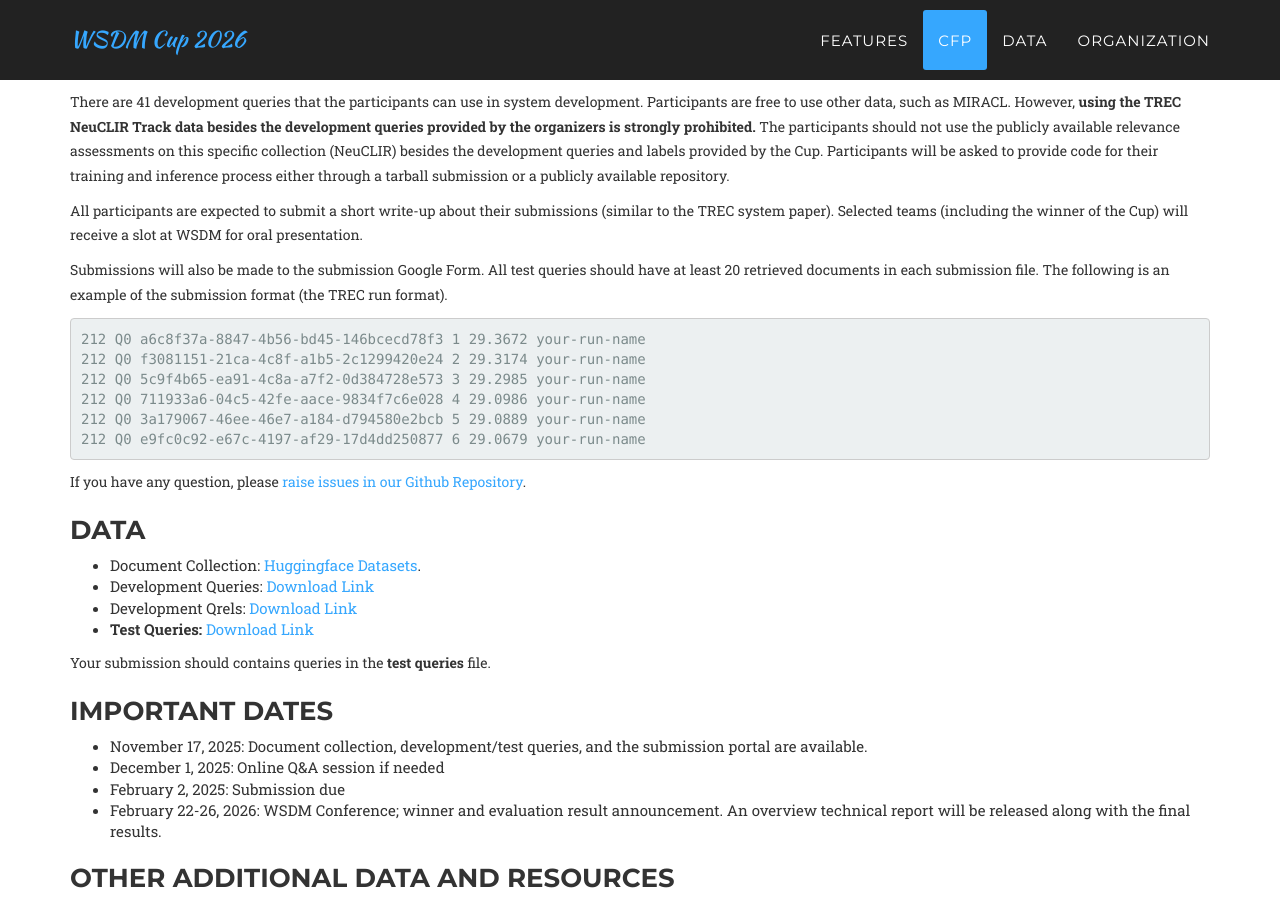
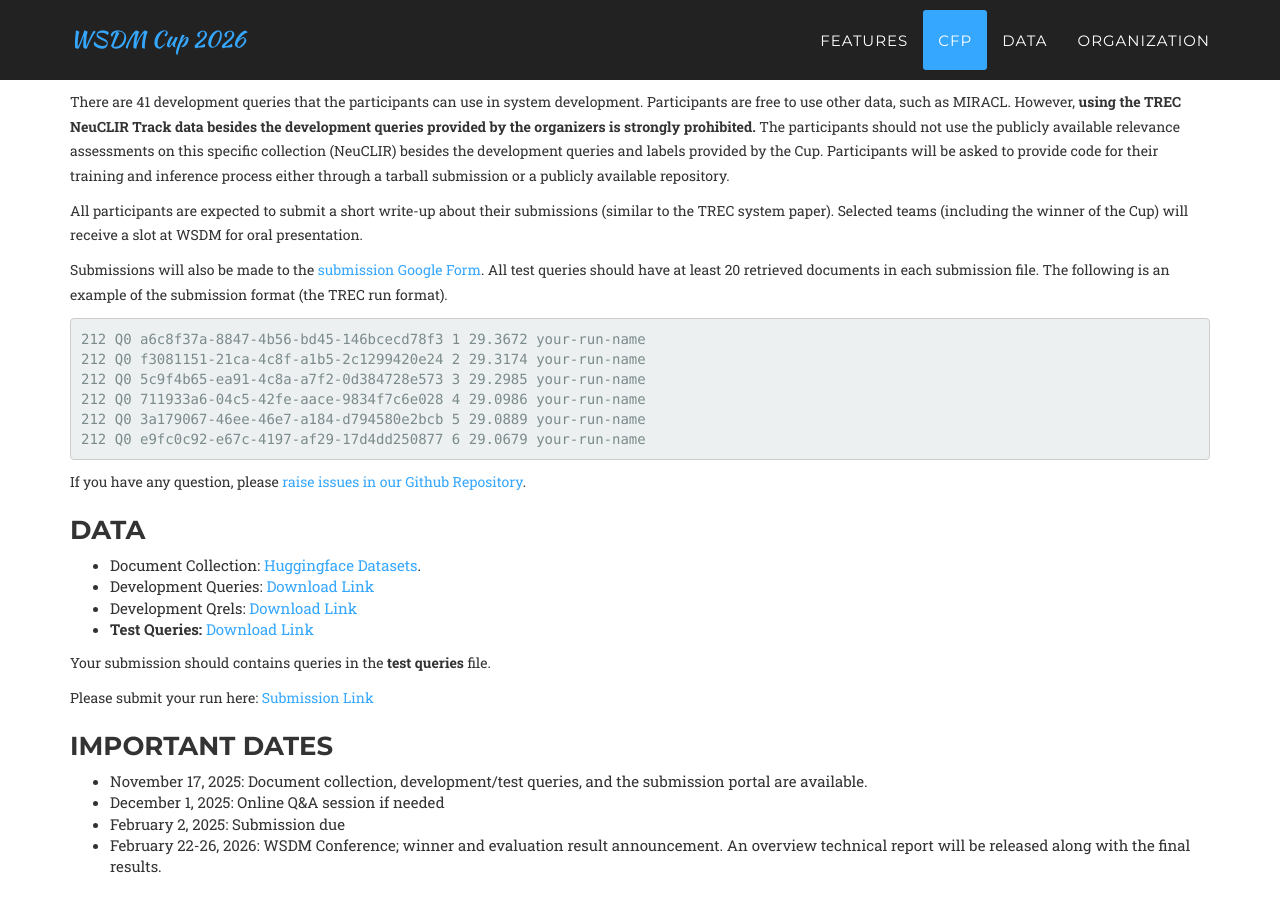
Before and after one commit to wsdmcup-2026/wsdmcup-2026.github.io, a Jekyll site: the page built from index.html, in a window 1280 px wide and 900 px high, scrolled down 1566 px. Built offline with Jekyll 4.4.1, drawn with Linux system fonts in a browser that asks for light colours; some web fonts are replaced; part of the change alters nothing that is shown.

Commit message:
update links

````diff
--- a/_includes/overview.md
+++ b/_includes/overview.md
@@ -9,7 +9,7 @@ There are 41 development queries that the participants can use in system develop
 
 All participants are expected to submit a short write-up about their submissions (similar to the TREC system paper). Selected teams (including the winner of the Cup) will receive a slot at WSDM for oral presentation.
 
-Submissions will also be made to the submission Google Form. All test queries should have at least 20 retrieved documents in each submission file. The following is an example of the submission format (the TREC run format).
+Submissions will also be made to the [submission Google Form](https://forms.gle/Ww5GNZ4jUAawTqoc6). All test queries should have at least 20 retrieved documents in each submission file. The following is an example of the submission format (the TREC run format).
 
 ```
 212 Q0 a6c8f37a-8847-4b56-bd45-146bcecd78f3 1 29.3672 your-run-name
@@ -31,6 +31,8 @@ If you have any question, please [raise issues in our Github Repository](https:/
 
 Your submission should contains queries in the **test queries** file.
 
+Please submit your run here: [Submission Link](https://forms.gle/Ww5GNZ4jUAawTqoc6)
+
 
 ### Important Dates
 - November 17, 2025: Document collection, development/test queries, and the submission portal are available.
````
